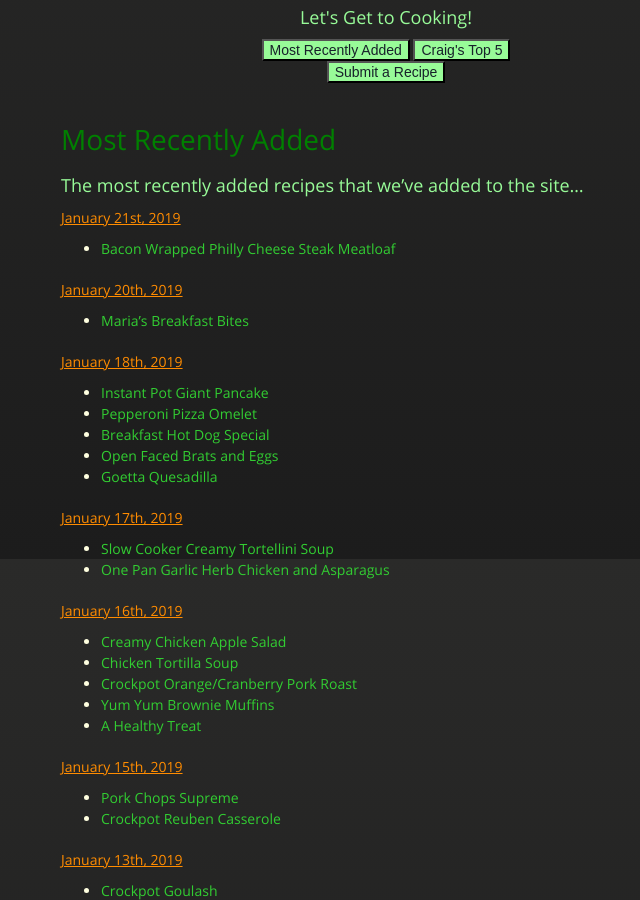
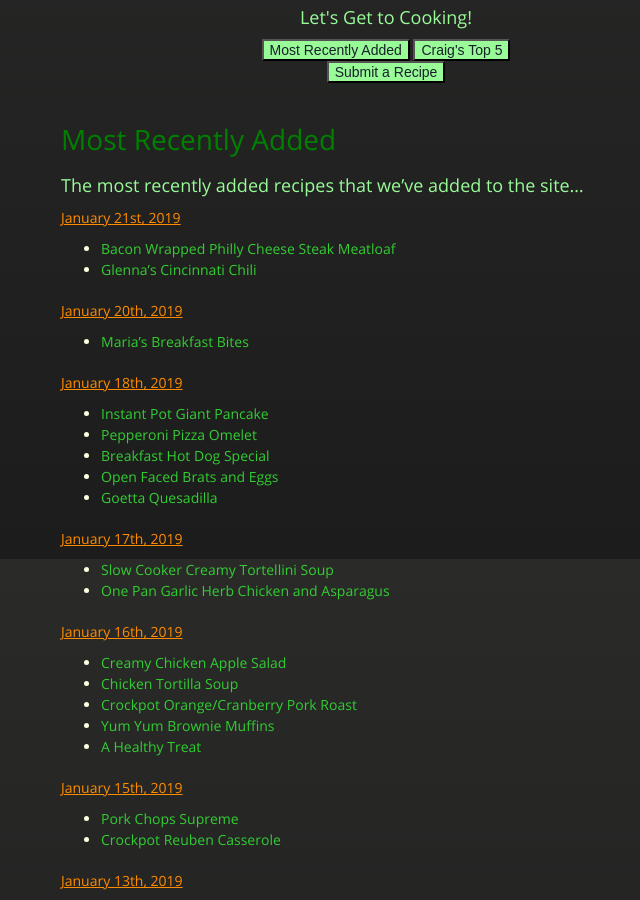
Before and after one commit to cmwillett/TheDigitalCookbook, a Jekyll site: the page built from MostRecentlyAdded.md, in a window 1280 px wide and 900 px high, scrolled down 341 px. Shown: the whole window, without its empty margins (254-894 px from the left). Built offline with Jekyll 4.4.1, drawn with Linux system fonts in a browser that asks for light colours; nearby versions of some CDN libraries.

Commit message:
Update MostRecentlyAdded.md

```diff
--- a/MostRecentlyAdded.md
+++ b/MostRecentlyAdded.md
@@ -9,6 +9,7 @@ tags: recent,current,new
 
 #### January 21st, 2019
 * [Bacon Wrapped Philly Cheese Steak Meatloaf]({{site.github.url}}/Meatloaf/BaconWrappedPhillyCheeseSteakMeatloaf/index.html)
+* [Glenna's Cincinnati Chili]({{site.github.url}}/Chilis/GlennasCincinnatiChili/index.html)
 
 #### January 20th, 2019
 * [Maria's Breakfast Bites]({{site.github.url}}/Breakfast/MariasBreakfastBites/index.html)
```
